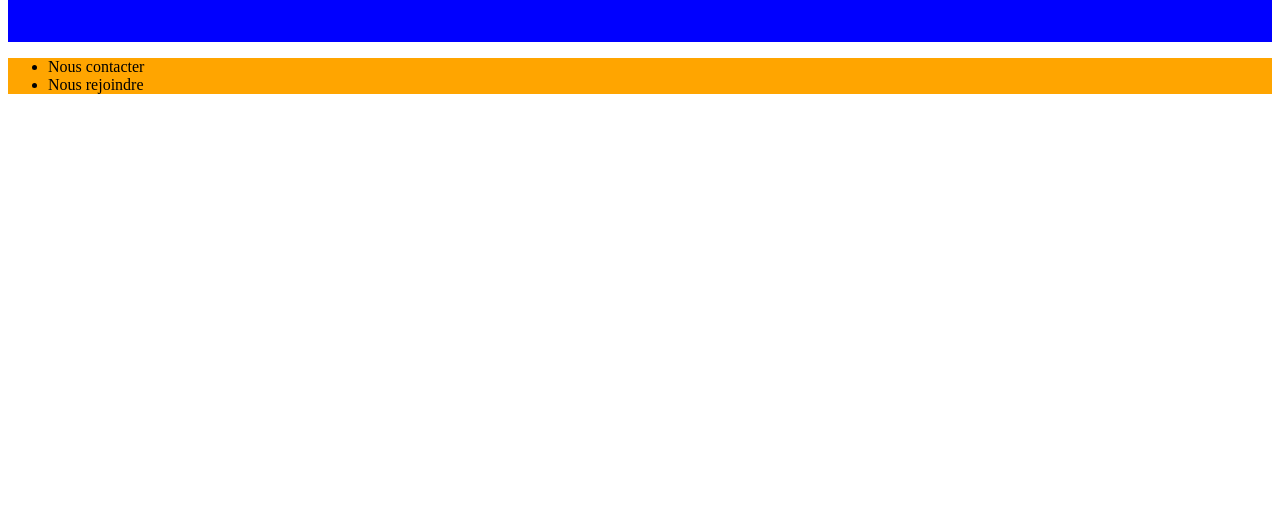
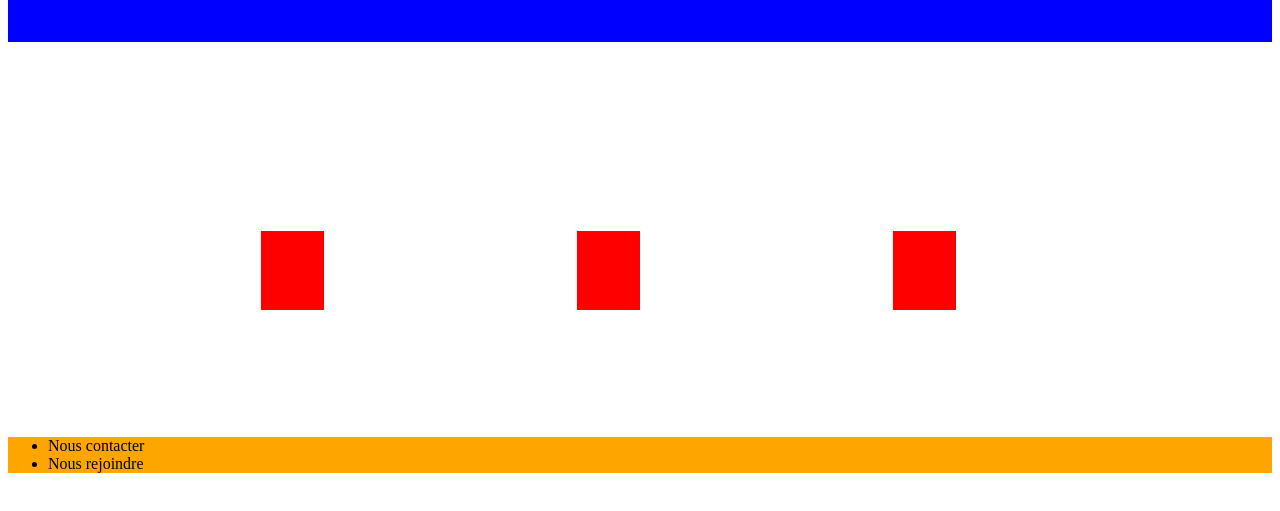
Before and after one commit to FlorianBoulanger/tp_exam, a plain HTML site: page index.html in a window 1280 px wide. Shown: the part 143-654 px from the top of the page. Drawn offline with Linux system fonts and the light colour scheme.

Commit message:
add carré

```diff
--- a/index.html
+++ b/index.html
@@ -5,6 +5,12 @@
 
 </header>
 
+<div style="padding-top:15%; padding-bottom: 15%">
+    <div style="width: 5%; height: 10%; background-color: red; float: left; margin-left: 20%;"></div>
+    <div style="width: 5%; height: 10%; background-color: red; float: left; margin-left: 20%;"></div>
+    <div style="width: 5%; height: 10%; background-color: red; float: left; margin-left: 20%;"></div>
+</div>
+
 <footer style="background-color:orange;">
     <ul>
         <li>Nous contacter</li>
```
